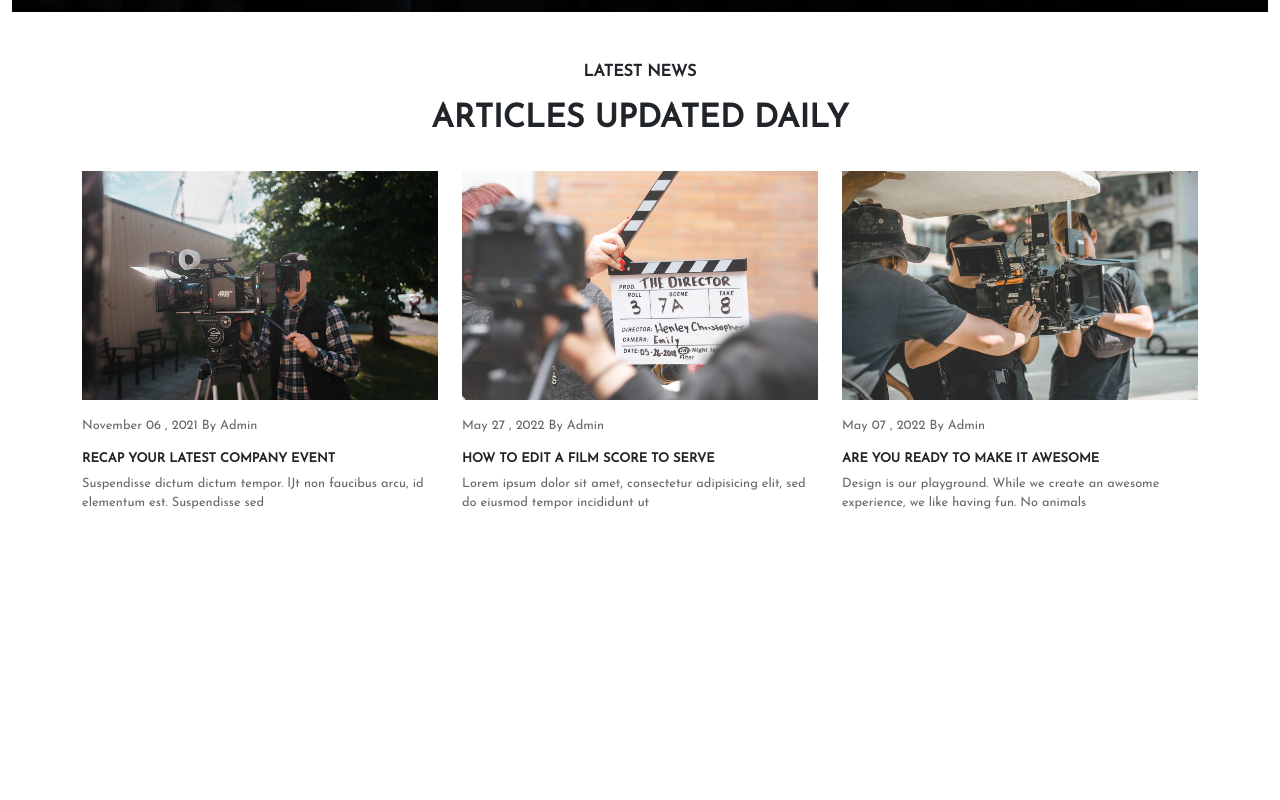
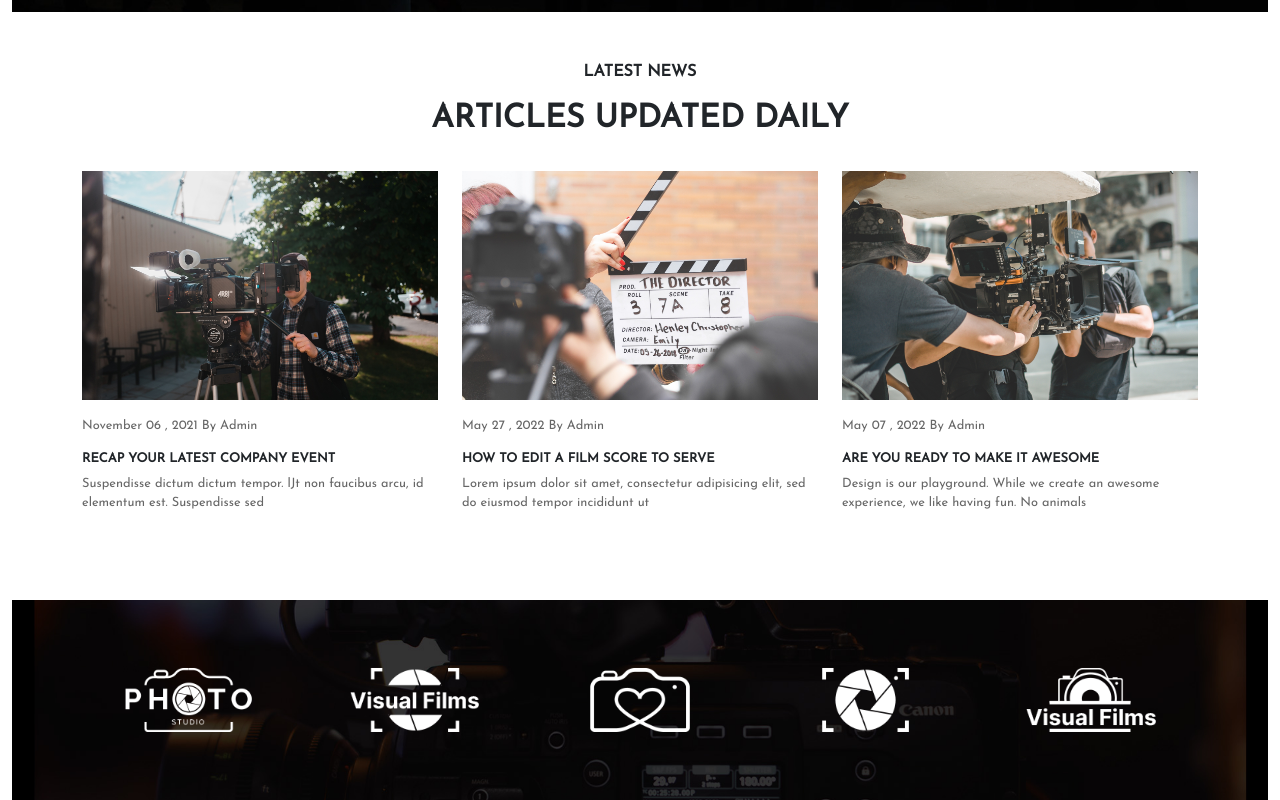
Before and after one commit to Andrea030105/proj-html-vuejs, a Vue app: page / in a window 1280 px wide. Shown: the part 3663-4463 px from the top of the page. Before the commit the page ends 4263 px from the top, so only its background shows below. Built offline with nearby package versions, Linux system fonts and the light colour scheme.

Commit message:
Icons-Section-done

```diff
--- a/src/components/AppContent.vue
+++ b/src/components/AppContent.vue
@@ -1,5 +1,6 @@
 <script>
 import AboutUs from './content/AboutUs.vue';
+import Icons from './content/Icons.vue';
 import JhonDoe from './content/JhonDoe.vue';
 import Jumbotron from './content/Jumbotron.vue';
 import LatestNews from './content/LatestNews.vue';
@@ -19,6 +20,7 @@ export default {
         Team,
         JhonDoe,
         LatestNews,
+        Icons,
     }
 }
 </script>
@@ -31,5 +33,6 @@ export default {
     <Team />
     <JhonDoe />
     <LatestNews />
+    <Icons />
 </template>
 <style lang="scss" scoped></style>
--- /dev/null
+++ b/src/components/content/Icons.vue
@@ -0,0 +1,72 @@
+<script>
+export default {
+
+}
+</script>
+<template>
+    <section>
+        <div class="container-fluid">
+            <div class="row">
+                <div class="col">
+                    <div class="img-container">
+                        <img src="../../assets/Parallax-03.jpg" alt="Parallax-03">
+                        <div class="text">
+                            <div>
+                                <img src="../../assets/01.png" alt="01">
+                            </div>
+                            <div>
+                                <img src="../../assets/02.png" alt="02">
+                            </div>
+                            <div>
+                                <img src="../../assets/03.png" alt="03">
+                            </div>
+                            <div>
+                                <img src="../../assets/04.png" alt="04">
+                            </div>
+                            <div>
+                                <img src="../../assets/05.png" alt="05">
+                            </div>
+                        </div>
+                    </div>
+                </div>
+            </div>
+        </div>
+    </section>
+</template>
+<style lang="scss" scoped>
+@use '../../style/patrial/variables' as *;
+@use '../../style/patrial/mixin' as *;
+
+.img-container {
+    width: 100%;
+    height: 200px;
+    position: relative;
+
+    img {
+        width: 100%;
+        height: 100%;
+        object-fit: cover;
+    }
+
+    .text {
+        padding: 0 4rem;
+        width: 100%;
+        position: absolute;
+        top: 50%;
+        left: 50%;
+        transform: translate(-50%, -50%);
+        @include fullFlexCenter;
+        text-align: center;
+        color: $whiteCl;
+        text-transform: uppercase;
+
+        div {
+            margin: 0 3rem;
+
+            img {
+                width: 100%;
+            }
+        }
+    }
+}
+</style>
```
